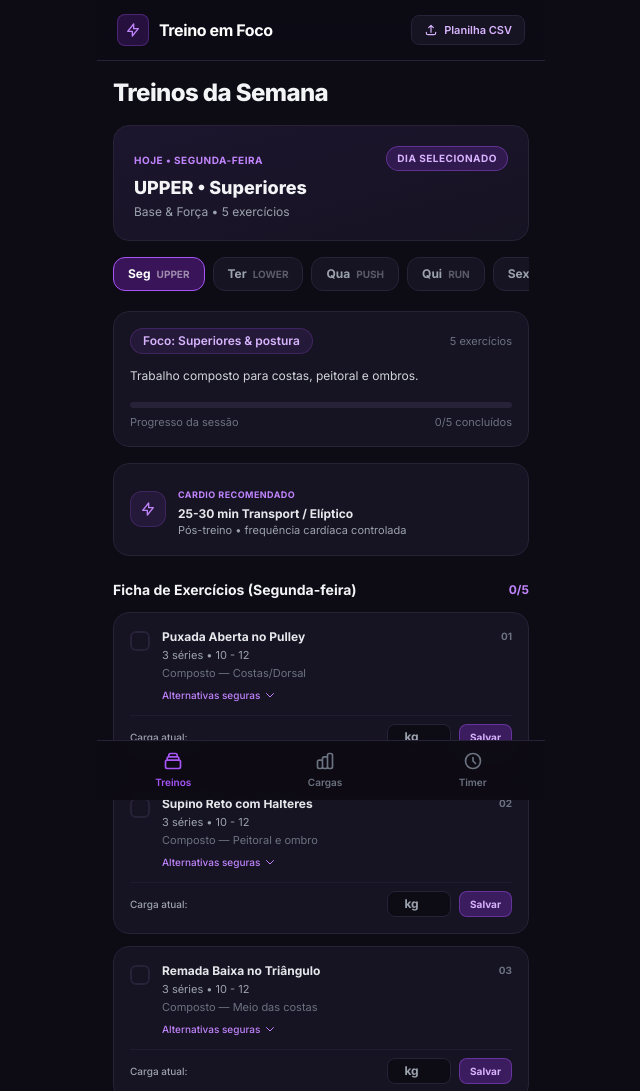
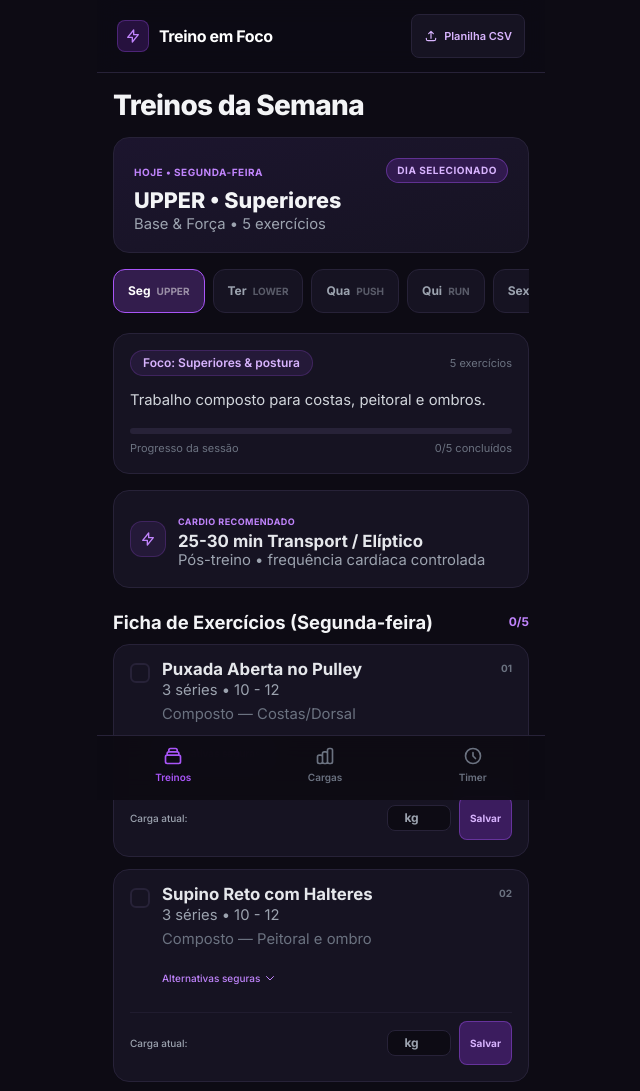
Before and after one commit to moniquedg/app-treino, a plain HTML site: page index.html in a window 1280 px wide. Shown: the top 1091 px of the page, without its empty margins (319-959 px from the left). Drawn offline with nearby package versions, Linux system fonts and the light colour scheme.

Commit message:
Novos ajustes no treino e UI

```diff
--- a/script.js
+++ b/script.js
@@ -1,4 +1,4 @@
-const APP_STATE_KEY = "app_treino_state_v4";
+const APP_STATE_KEY = "app_treino_state_v5";
 
 const initialWorkoutData = {
   seg: {
@@ -9,90 +9,102 @@ const initialWorkoutData = {
     cardioTitle: "25-30 min Transport / Elíptico",
     cardioSub: "Pós-treino • frequência cardíaca controlada",
     exercises: [
-      { name: "Puxada Aberta no Pulley", sets: "3 séries • 10 - 12", type: "Composto — Costas/Dorsal", alts: ["Puxada neutra no pulley", "Barra fixa assistida"] },
-      { name: "Supino Reto com Halteres", sets: "3 séries • 10 - 12", type: "Composto — Peitoral e ombro", alts: ["Flexão de braço", "Supino na máquina"] },
-      { name: "Remada Baixa no Triângulo", sets: "3 séries • 10 - 12", type: "Composto — Meio das costas", alts: ["Remada articulada", "Remada curvada"] },
-      { name: "Desenvolvimento Sentado com Halteres", sets: "3 séries • 10 - 12", type: "Composto — Deltoide Anterior e Lateral", alts: ["Desenvolvimento na máquina", "Elevação frontal"] },
-      { name: "Tríceps Corda + Rosca Direta (Bi-set)", sets: "3 séries • 12 cada", type: "Isolados — Bi-set para braços", alts: ["Tríceps testa", "Rosca martelo"] }
+      { name: "Puxada Aberta no Pulley", sets: "3 séries • 10 - 12", type: "Composto — Costas/Dorsal", alts: ["Puxada Articulada Neutra", "Puxada Neutra no Pulley"] },
+      { name: "Supino Reto com Halteres", sets: "3 séries • 10 - 12", type: "Composto — Peitoral e ombro", alts: ["Supino na Máquina Articulada", "Supino Inclinado Leve com Halter"] },
+      { name: "Remada Baixa no Triângulo", sets: "3 séries • 10 - 12", type: "Composto — Meio das costas", alts: ["Remada Cavalinho com Apoio no Peito", "Remada Curvada com Halteres"] },
+      { name: "Desenvolvimento Sentado com Halteres", sets: "3 séries • 10 - 12", type: "Composto — Deltoide Anterior e Lateral", alts: ["Desenvolvimento na Máquina", "Desenvolvimento Arnold"] },
+      { name: "Tríceps Corda + Rosca Direta (Bi-set)", sets: "3 séries • 12 cada", type: "Isolados — Bi-set para braços", alts: ["Tríceps Pulley Barra V + Rosca Martelo", "Tríceps Teste + Rosca W"] }
     ]
   },
   ter: {
     heroTitle: "LOWER • Membros Inferiores",
-    heroSub: "Tonificação & Base • 4 exercícios",
-    focusTitle: "Foco: Quadríceps e Glúteos",
-    focusDesc: "Exercícios com controle e amplitude para fortalecimento de joelhos.",
-    cardioTitle: "30 min Esteira (Método 10/4.8)",
-    cardioSub: "Inclinada 10% • Velocidade 4.8 km/h",
+    heroSub: "Tonificação, Coxas & Panturrilhas • 7 exercícios",
+    focusTitle: "Foco: Quadríceps, Parte Interna & Panturrilhas",
+    focusDesc: "Trabalho completo de firmeza de coxa e fortalecimento de tornozelos/panturrilhas.",
+    cardioTitle: "20 min Caminhada Leve / Regenerativa",
+    cardioSub: "Pós-treino • frequência cardíaca controlada",
     exercises: [
-      { name: "Leg Press 45° / Agachamento Livre", sets: "4 séries • 10 reps", type: "Composto — Quadríceps e Glúteos", alts: ["Agachamento Hack", "Agachamento Sumô"] },
-      { name: "Cadeira Extensora", sets: "3 séries • 12 reps", type: "Isolado — Quadríceps", alts: ["Passada com halteres", "Afundo no Smith"] },
-      { name: "Mesa Flexora", sets: "3 séries • 12 reps", type: "Isolado — Isquiostibiais", alts: ["Cadeira flexora", "Stiff leve"] },
-      { name: "Fortalecimento de Tornozelo & Panturrilha", sets: "4 séries • 15 reps", type: "Estabilidade", alts: ["Gêmeos em pé", "Gêmeos sentado"] }
+      { name: "Agachamento no Hack ou Búlgaro", sets: "3 séries • 8 - 10", type: "Composto — Quadríceps e Glúteos", alts: ["Leg Press Horizontal (Pés Médios)", "Agachamento Taça (Goblet Squat)"] },
+      { name: "Leg Press 45°", sets: "3 séries • 10 - 12", type: "Composto — Pés altos para aliviar a patela", alts: ["Leg Press Horizontal (Pés Altos)", "Agachamento Hack Murcho"] },
+      { name: "Agachamento Sumô com Halter", sets: "3 séries • 12 - 15", type: "Firmeza da Parte Interna da Coxa (Adutores)", alts: ["Cadeira Adutora", "Passada Lateral com Miniband"] },
+      { name: "Elevação Pélvica", sets: "3 séries • 10 - 12", type: "Composto — Pausa de 2s no topo", alts: ["Elevação Pélvica na Máquina", "Glúteo Bridge no Banco"] },
+      { name: "Cadeira Extensora", sets: "3 séries • 12 - 15", type: "Isolado — Firmeza Frontal (Vasto Medial)", alts: ["Extensão Unilateral no Cabo", "Passada Estática sem Carga"] },
+      { name: "Cadeira Abdutora", sets: "3 séries • 15 - 20", type: "Isolado — Glúteo Médio & Joelho", alts: ["Abdução de Quadril no Cabo", "Clamshell com Miniband"] },
+      { name: "Gêmeos Sentado (Cadeira de Panturrilha)", sets: "4 séries • 12 - 15", type: "Isolado — Sóleo & Estabilidade de Tornozelo", alts: ["Panturrilha com anilha na coxa", "Gêmeos sentado no Smith"] }
     ]
   },
   qua: {
     heroTitle: "PUSH • Peito, Ombros e Tríceps",
-    heroSub: "Empurrar & Definir • 4 exercícios",
-    focusTitle: "Foco: Ombros e Definição",
+    heroSub: "Empurrar & Ombro Completo 3D • 5 exercícios",
+    focusTitle: "Foco: Ombros e Definição 3D",
     focusDesc: "Trabalho de deltoides em todos os ângulos para definir os braços.",
-    cardioTitle: "25-30 min Transport / Elíptico",
+    cardioTitle: "25-30 min Bicicleta Ergométrica",
     cardioSub: "Ritmo constante",
     exercises: [
-      { name: "Elevação Lateral com Halteres", sets: "4 séries • 12 - 15", type: "Isolado — Deltoide Lateral", alts: ["Elevação lateral na polia", "Elevação na máquina"] },
-      { name: "Face Pull na Polia", sets: "4 séries • 15 reps", type: "Postura — Deltoide Posterior", alts: ["Crucifixo invertido", "Band pull-apart"] },
-      { name: "Desenvolvimento de Ombros", sets: "3 séries • 10 - 12", type: "Composto — Deltoides", alts: ["Desenvolvimento Arnold", "Desenvolvimento Smith"] },
-      { name: "Tríceps Pulley com Barra V", sets: "3 séries • 12 reps", type: "Isolado — Tríceps", alts: ["Tríceps francês", "Tríceps coice"] }
+      { name: "Desenvolvimento Sentado com Halteres", sets: "3 séries • 10 - 12", type: "Composto — Deltoide Anterior e Lateral", alts: ["Desenvolvimento na Máquina", "Desenvolvimento Neutro no Pulley"] },
+      { name: "Elevação Lateral com Halteres", sets: "4 séries • 12 - 15", type: "Isolado — Deltoide Lateral", alts: ["Elevação Lateral no Cabo / Polia Baixa", "Elevação Lateral na Máquina"] },
+      { name: "Elevação Frontal Neutra", sets: "3 séries • 12 reps", type: "Isolado — Deltoide Anterior", alts: ["Elevação Frontal na Polia com Corda", "Elevação Frontal com Anilha"] },
+      { name: "Tríceps Corda no Pulley", sets: "3 séries • 12 - 15", type: "Isolado — Tríceps", alts: ["Tríceps Coice no Cabo", "Tríceps Testa na Polia"] },
+      { name: "Tríceps Teste com Halteres", sets: "3 séries • 10 - 12", type: "Isolado — Tríceps", alts: ["Tríceps Francês Sentado", "Tríceps Mergulho no Banco"] }
     ]
   },
   qui: {
-    heroTitle: "RUN • Cardio & Estabilidade",
-    heroSub: "Resistência & Core • 3 exercícios",
-    focusTitle: "Foco: Corrida e Joelhos",
-    focusDesc: "Exercícios de fortalecimento para prevenir lesões durante corridas.",
-    cardioTitle: "30 min Esteira Inclinada",
-    cardioSub: "Velocidade moderada constante",
+    heroTitle: "RUN • Corrida & Core",
+    heroSub: "Resistência & Estabilidade • 4 exercícios",
+    focusTitle: "Foco: Corrida, Core & Estabilidade de Joelho",
+    focusDesc: "Sessão de corrida intervalada combinada com fortalecimento tático de core e postura.",
+    cardioTitle: "30 min Corrida Intervalada (10x 1m/2m)",
+    cardioSub: "5m aquecimento + 10x (1m trote / 2m caminhada) + 5m desaquecimento",
     exercises: [
-      { name: "Stiff com Halteres", sets: "4 séries • 10 reps", type: "Cadeia Posterior & Glúteos", alts: ["Levantamento Terra", "Good morning"] },
-      { name: "Elevação Pélvica", sets: "4 séries • 12 reps", type: "Isolado — Glúteos", alts: ["Ponte de glúteos", "Kip thrust"] },
-      { name: "Estabilidade de Joelho & Core", sets: "3 séries • 15 reps", type: "Prevenção de lesão", alts: ["Prancha abdominal", "Bird-dog"] }
+      { name: "Prancha Abdominal Isométrica", sets: "3 séries • 45 - 60s", type: "Core & Estabilização Lumbar", alts: ["Prancha com apoio de joelhos", "Abdominal Infra no Solo"] },
+      { name: "Elevação Pélvica com Pausa de 2s", sets: "3 séries • 12 - 15", type: "Ativação de Glúteo & Proteção Patelar", alts: ["Elevação pélvica unilateral", "Glúteo Bridge no Solo"] },
+      { name: "Face Pull no Cabo ou Band", sets: "3 séries • 15 reps", type: "Postura & Deltoide Posterior", alts: ["Band pull-apart", "Crucifixo invertido leve"] },
+      { name: "Abdução de Quadril (Cabo ou Miniband)", sets: "3 séries • 15 reps/perna", type: "Estabilização do Joelho (Glúteo Médio)", alts: ["Clamshell deitado", "Abdução lateral deitada"] }
     ]
   },
   sex: {
-    heroTitle: "PULL • Costas e Bíceps",
-    heroSub: "Postura & Braços • 4 exercícios",
-    focusTitle: "Foco: Perda de Gordura nas Costas",
-    focusDesc: "Ativação intensa das dorsais para postura alinhada.",
-    cardioTitle: "30 min Caminhada",
-    cardioSub: "Foco na queima calórica",
+    heroTitle: "PULL • Costas, Bíceps, Core & Panturrilha",
+    heroSub: "Puxar, Face Pull & Postural • 7 exercícios",
+    focusTitle: "Foco: Postura, Costas & Panturrilha em Pé",
+    focusDesc: "Ativação das dorsais, deltoide posterior, estabilização do core e gastrocnêmio.",
+    cardioTitle: "25-30 min Transport / Elíptico",
+    cardioSub: "Pós-treino de ritmo moderado",
     exercises: [
-      { name: "Remada Curvada com Halteres", sets: "4 séries • 10 - 12", type: "Composto — Dorsal", alts: ["Remada serrote", "Remada cavaquinho"] },
-      { name: "Pulldown Frontal na Polia", sets: "3 séries • 12 reps", type: "Isolado — Latíssimo do dorso", alts: ["Puxada alta", "Puxada articulada"] },
-      { name: "Rosca Direta com Halteres", sets: "3 séries • 12 reps", type: "Isolado — Bíceps", alts: ["Rosca 21", "Rosca concentrada"] },
-      { name: "Face Pull & Mobilidade", sets: "4 séries • 15 reps", type: "Ombros e Postura", alts: ["Band pull-apart", "Rotação externa"] }
+      { name: "Puxada Frente com Pegada Neutra", sets: "3 séries • 10 - 12", type: "Composto — Grande Dorsal", alts: ["Puxada Alta com Triângulo", "Puxada Articulada"] },
+      { name: "Remada Curvada com Halteres", sets: "3 séries • 10 - 12", type: "Composto — Espessura de costas", alts: ["Remada Baixa Pegada Aberta", "Remada Serrote Unilateral"] },
+      { name: "Face Pull no Cabo com Corda", sets: "4 séries • 12 - 15", type: "Composto/Postural — Deltoide Posterior", alts: ["Crucifixo Invertido com Halteres", "Crucifixo Invertido no Peck Deck"] },
+      { name: "Rosca Direta com Halteres", sets: "3 séries • 10 - 12", type: "Isolado — Bíceps", alts: ["Rosca no Cabo com Barra Reta", "Rosca Scott na Máquina"] },
+      { name: "Rosca Martelo com Halteres", sets: "3 séries • 12 reps", type: "Isolado — Bíceps e Antebraço", alts: ["Rosca Martelo no Cabo com Corda", "Rosca Inversa com Barra"] },
+      { name: "Prancha Abdominal Isométrica", sets: "3 séries • 45 - 60s", type: "Fortalecimento do Core", alts: ["Abdominal Infra no Solo", "Prancha Lateral (30s cada lado)"] },
+      { name: "Elevação de Panturrilha em Pé no Step", sets: "3 séries • 15 reps", type: "Isolado — Gastrocnêmio", alts: ["Panturrilha em Pé no Leg Press Horizontal", "Gêmeos em Pé no Smith"] }
     ]
   },
   sab: {
-    heroTitle: "CARDIO • Atividade Aeróbica",
-    heroSub: "Resistência & Regeneração • 2 exercícios",
-    focusTitle: "Foco: Condicionamento Físico",
-    focusDesc: "Sessão focada em gasto calórico e recuperação ativa.",
-    cardioTitle: "45 min Corrida / Caminhada",
-    cardioSub: "Ritmo moderado contínuo",
+    heroTitle: "LEGS • Fortalecimento para Corrida",
+    heroSub: "Tornozelos, Panturrilhas & Posterior • 6 exercícios",
+    focusTitle: "Foco: Prevenção de Lesões & Estabilidade",
+    focusDesc: "Fortalecimento do tendão de Aquiles, articulações e cadeia posterior.",
+    cardioTitle: "15-20 min Caminhada Leve / Esteira Plana",
+    cardioSub: "Recuperação ativa",
     exercises: [
-      { name: "Corrida Contínua / Caminhada Inclinada", sets: "1 sessão • 45 min", type: "Aeróbico", alts: ["Bicicleta ergométrica", "Elíptico"] },
-      { name: "Mobilidade e Mobilização Articular", sets: "3 séries • 10 min", type: "Flexibilidade", alts: ["Alongamento dinâmico", "Liberação miofascial"] }
+      { name: "Elevação de Panturrilha Unilateral no Step", sets: "4 séries • 12 - 15 /perna", type: "Isolado — Descida lenta (3s)", alts: ["Panturrilha Unilateral no Solo", "Panturrilha Sentado no Gêmeos"] },
+      { name: "Gêmeos em Pé no Degrau / Step com Carga", sets: "3 séries • 12 - 15", type: "Isolado — Alongamento e pausa no topo", alts: ["Panturrilha em Pé no Leg Press 45°", "Gêmeos em Pé na Máquina"] },
+      { name: "Stiff Unilateral com Halter (RDL)", sets: "3 séries • 10 - 12 /perna", type: "Composto — Estabilidade de tornozelo e glúteo", alts: ["Aviãozinho / RDL Unilateral sem Carga", "Stiff Unilateral no Smith"] },
+      { name: "Afundo Reverso no Step", sets: "3 séries • 10 /perna", type: "Composto — Proteção da patela", alts: ["Afundo Reverso no Solo sem Step", "Agachamento Búlgaro com Apoio"] },
+      { name: "Levantamento Terra Stiff", sets: "3 séries • 10 reps", type: "Composto — Cadeia posterior inteira", alts: ["Stiff com Barra Reta", "Good Morning com Carga Leve"] },
+      { name: "Mesa Flexora ou Cadeira Flexora", sets: "3 séries • 12 - 15", type: "Isolado — Posterior de coxa", alts: ["Flexão de Joelhos no Cabo com Tornozeleira", "Flexão de Coxa com Bola Suíça"] }
     ]
   },
   dom: {
-    heroTitle: "REST • Descanso Ativo",
-    heroSub: "Recuperação Total",
-    focusTitle: "Foco: Regeneração Muscular",
-    focusDesc: "Dia de descanso para recuperação muscular e do SNC.",
-    cardioTitle: "20 min Caminhada Leve",
-    cardioSub: "Opcional • Ritmo relaxado",
+    heroTitle: "REST • Descanso Total",
+    heroSub: "Recuperação & Regeneração",
+    focusTitle: "Foco: Controle do Cortisol & Descanso Articular",
+    focusDesc: "Dia de descanso para recuperação muscular e restauração do SNC.",
+    cardioTitle: "Caminhada leve opcional / Lazer",
+    cardioSub: "Sem impacto ou carga",
     exercises: [
-      { name: "Caminhada Leve ao Ar Livre", sets: "1 sessão • 20-30 min", type: "Recuperação Ativa", alts: ["Passeio de bicicleta", "Sem atividade"] },
-      { name: "Rotina de Alongamentos", sets: "1 sessão • 15 min", type: "Flexibilidade", alts: ["Yoga suave", "Mobilidade de quadril"] }
+      { name: "Caminhada Leve de Lazer", sets: "1 sessão • 20 - 30 min", type: "Recuperação Ativa", alts: ["Passeio ao ar livre", "Repouso completo"] },
+      { name: "Rotina de Alongamentos Suaves", sets: "1 sessão • 15 min", type: "Flexibilidade", alts: ["Mobilidade leve de quadril"] }
     ]
   }
 };
@@ -127,7 +139,7 @@ document.addEventListener("DOMContentLoaded", () => {
 });
 
 function setupEvents() {
-  // Navegação
+  // Navegação Principal
   document.querySelector("nav")?.addEventListener("click", (e) => {
     const btn = e.target.closest(".nav-item");
     if (!btn) return;
@@ -232,7 +244,6 @@ function setupEvents() {
         time: timeStr
       });
 
-      // Resetar checkboxes apenas do dia concluído
       data.exercises.forEach((_, idx) => {
         delete st.completed[`${selectedDay}-${idx}`];
       });
--- a/style.css
+++ b/style.css
@@ -1,9 +1,25 @@
+/* Importação da fonte Inter com pesos para destaque */
+@import url('https://fonts.googleapis.com/css2?family=Inter:wght@400;500;600;700;800&display=swap');
+
+:root {
+  --bg-dark: #0D0B14;
+  --card-bg: #181524;
+  --card-border: #2D2640;
+  --primary-purple: #A855F7;
+  --text-main: #F9FAFB;
+  --text-muted: #9CA3AF;
+}
+
 body {
   font-family: 'Inter', system-ui, -apple-system, sans-serif;
-  background-color: #0D0B14;
+  background-color: var(--bg-dark);
+  color: var(--text-main);
+  /* Aumenta levemente a renderização base para facilitar a leitura */
+  font-size: 16px;
+  line-height: 1.5;
 }
 
-/* Ocultar barra de rolagem */
+/* Ocultar barra de rolagem horizontal mantendo a navegação ativa */
 .scrollbar-none::-webkit-scrollbar {
   display: none;
 }
@@ -12,18 +28,53 @@ body {
   scrollbar-width: none;
 }
 
+/* Tipografia Levemente Maior para Leitura Rápida */
+h1, .page-title {
+  font-size: 1.75rem !important; /* 28px */
+  font-weight: 800;
+  letter-spacing: -0.02em;
+}
+
+h2 {
+  font-size: 1.35rem !important; /* ~22px */
+  font-weight: 700;
+}
+
+h3 {
+  font-size: 1.15rem !important; /* ~18px */
+  font-weight: 700;
+}
+
+h4, .ex-title {
+  font-size: 1.05rem !important; /* ~17px */
+  font-weight: 600;
+  color: #FFFFFF;
+}
+
+p, .ex-meta {
+  font-size: 0.925rem !important; /* ~15px */
+  color: var(--text-muted);
+}
+
+/* Estados Ativos com Transição Suave */
 .nav-item.active {
-  color: #A855F7;
+  color: var(--primary-purple);
 }
 
 .week-tab.active, .cargas-tab.active {
-  background-color: rgba(88, 28, 135, 0.6);
-  border-color: #A855F7;
-  color: #ffffff;
+  background-color: rgba(168, 85, 247, 0.25) !important;
+  border-color: var(--primary-purple) !important;
+  color: #FFFFFF !important;
+  font-weight: 700;
 }
 
 .btn-time-select.active {
-  background-color: rgba(88, 28, 135, 0.6);
-  border-color: #A855F7;
-  color: #ffffff;
+  background-color: rgba(168, 85, 247, 0.25) !important;
+  border-color: var(--primary-purple) !important;
+  color: #FFFFFF !important;
 }
+
+/* Aumento do tamanho dos botões para toque confortável */
+button, label.cursor-pointer {
+  min-height: 44px;
+}
```
Also changed, not shown: index.html (+1 -1 lines).
